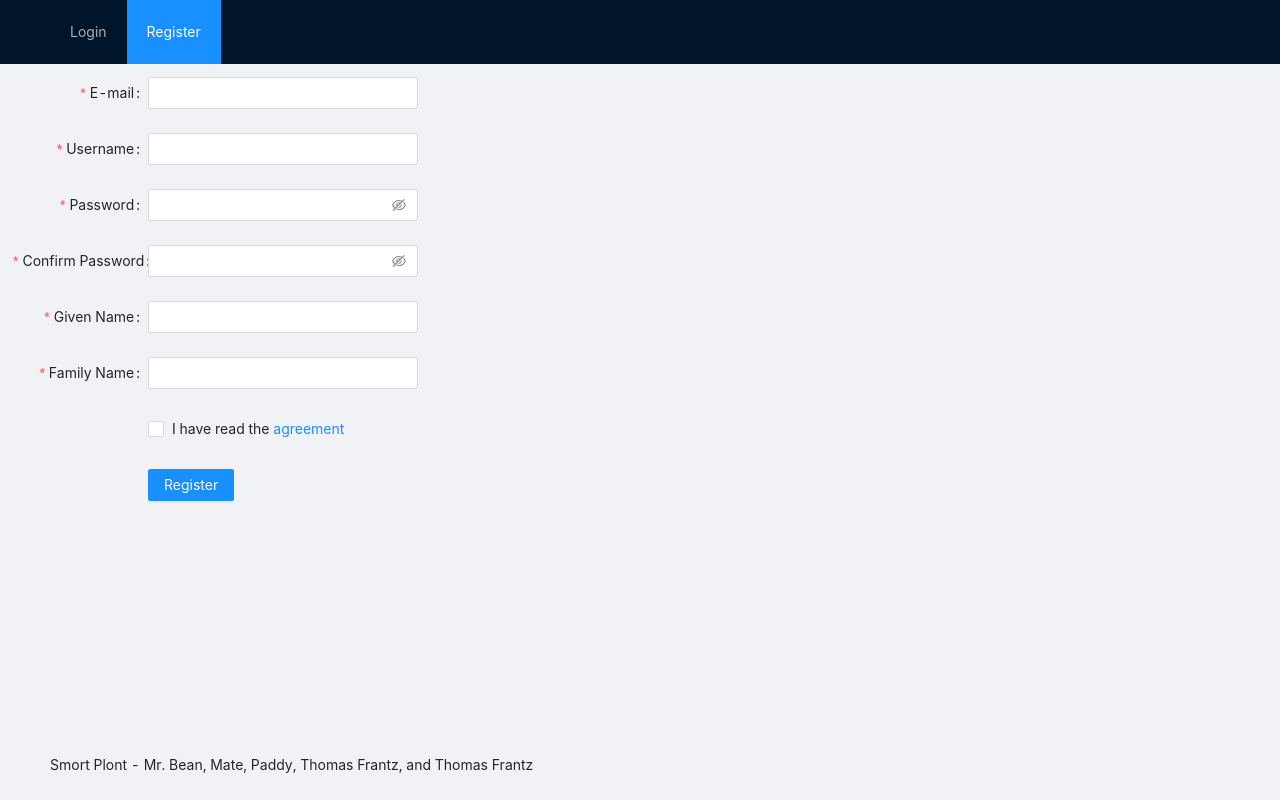
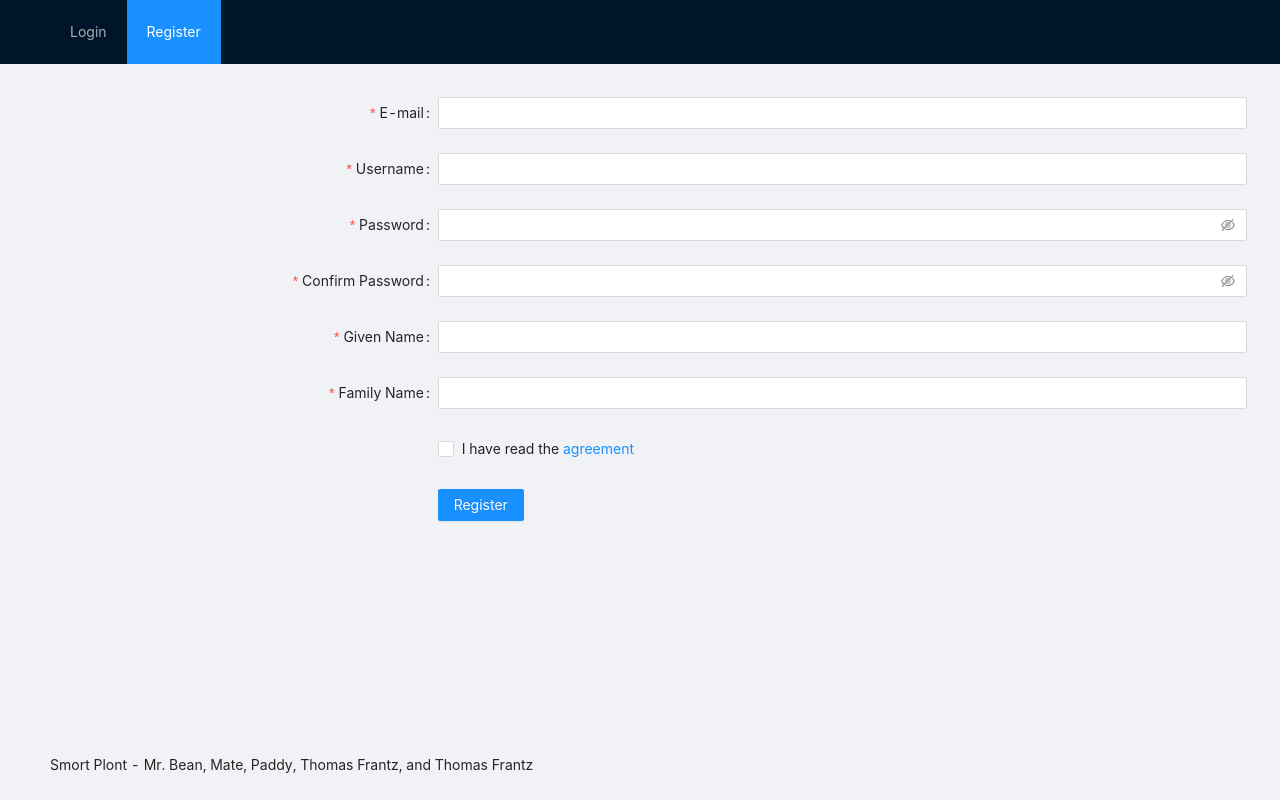
Before and after one commit to s3707187/smart_plant, a React (Create React App) app in the folder frontend/: page /register in a window 1280 px wide. Built offline with nearby package versions, Linux system fonts and the light colour scheme.

Commit message:
Added more controls for admins and refined user access controls

```diff
--- a/frontend/src/components/PlantUserAccessComponent.native.tsx
+++ b/frontend/src/components/PlantUserAccessComponent.native.tsx
@@ -8,10 +8,11 @@ const { Title, Text, Link } = Typography;
 interface PlantUserAccessComponentProps {
     name: string;
     onDelete: () => void;
+    canEdit: boolean;
 }
 
 const PlantUserAccessComponent: React.FC<PlantUserAccessComponentProps> = (props: PlantUserAccessComponentProps) => {
-    const { name, onDelete } = props;
+    const { name, onDelete, canEdit } = props;
 
     return (
         <div
@@ -24,7 +25,7 @@ const PlantUserAccessComponent: React.FC<PlantUserAccessComponentProps> = (props
             }}
         >
             <Text>{name}</Text>
-            <CloseCircleOutlined style={{ fontSize: 15, marginLeft: 15 }} onClick={onDelete} />
+            {canEdit && <CloseCircleOutlined style={{ fontSize: 15, marginLeft: 15 }} onClick={onDelete} />}
         </div>
     );
 };
--- a/frontend/src/containers/PlantHistoryContainer.tsx
+++ b/frontend/src/containers/PlantHistoryContainer.tsx
@@ -23,7 +23,7 @@ const PlantHistoryContainer: React.FC<PlantHistoryComponentProps> = (props: Plan
         }[],
         { plant_id: number }
     >("get_plant_records", { plant_id });
-    console.log(data);
+    console.log("PLANT RECORDS", data);
 
     return (
         <div
--- a/frontend/src/containers/PlantUsersContainer.tsx
+++ b/frontend/src/containers/PlantUsersContainer.tsx
@@ -9,10 +9,11 @@ const { Title, Text, Link } = Typography;
 
 interface PlantUsersContainerProps {
     plant_id: number;
+    canEdit: boolean;
 }
 
 const PlantUsersContainer: React.FC<PlantUsersContainerProps> = (props: PlantUsersContainerProps) => {
-    const { plant_id } = props;
+    const { plant_id, canEdit } = props;
 
     const { data: member_data, errors: e, refetch } = useGet<string[], { plant_id: number }>("get_plant_members", {
         plant_id,
@@ -50,7 +51,7 @@ const PlantUsersContainer: React.FC<PlantUsersContainerProps> = (props: PlantUse
                 justifyContent: "center",
             }}
         >
-            <Title level={2}>Access Controls</Title>
+            <Title level={3}>Members who can view this plant</Title>
             {member_data &&
                 member_data.map((linked_user) => (
                     <PlantUserAccessComponent
@@ -60,10 +61,11 @@ const PlantUsersContainer: React.FC<PlantUsersContainerProps> = (props: PlantUse
                                 refetch({ plant_id });
                             });
                         }}
+                        canEdit={canEdit}
                     />
                 ))}
             {/*TODO change this so it works when we get 'access' field.*/}
-            {!isAddingNewPerson && (
+            {!isAddingNewPerson && canEdit && (
                 <Link
                     onClick={() => {
                         setAddingNewPerson(true);
@@ -72,7 +74,7 @@ const PlantUsersContainer: React.FC<PlantUsersContainerProps> = (props: PlantUse
                     Add another user!
                 </Link>
             )}
-            {isAddingNewPerson && (
+            {isAddingNewPerson && canEdit && (
                 <PlantUserAccessInputComponent
                     name={name}
                     errors={errors}
--- a/frontend/src/screens/LoginScreen.tsx
+++ b/frontend/src/screens/LoginScreen.tsx
@@ -1,5 +1,5 @@
 import React, { useEffect, useState } from "react";
-import { Form, Input, Button, Checkbox } from "antd";
+import { Form, Input, Button, Checkbox, Layout } from "antd";
 import { getAccessToken, setAccessToken, setRefreshToken } from "../app/token";
 import { ResponseData, ResponseError, usePost } from "../utils/apiHooks";
 
@@ -36,6 +36,16 @@ const LoginScreen: React.FC<LoginScreenProps> = (props: LoginScreenProps) => {
     };
 
     return (
+        <Layout>
+            <Layout.Content
+                style={{
+                    margin: 20,
+                    display: "flex",
+                    flexDirection: "column",
+                    // alignItems: "center",
+                    // justifyContent: "center",
+                }}
+            >
                 <Form
                     {...layout}
                     style={{ padding: 13 }}
@@ -71,6 +81,8 @@ const LoginScreen: React.FC<LoginScreenProps> = (props: LoginScreenProps) => {
                         </Button>
                     </Form.Item>
                 </Form>
+            </Layout.Content>
+        </Layout>
     );
 };
 
--- a/frontend/src/screens/PlantScreen.tsx
+++ b/frontend/src/screens/PlantScreen.tsx
@@ -225,9 +225,12 @@ const PlantScreen: React.FC<PlantScreenProps> = (props: PlantScreenProps) => {
             plant_type: string;
             plant_health: string;
             password: string;
+            access: "read" | "edit";
         },
         { plant_id: number }
     >("view_plant_details", { plant_id });
+
+    console.log("PLANT DATA", data);
 
     return (
         <Layout>
@@ -275,7 +278,7 @@ const PlantScreen: React.FC<PlantScreenProps> = (props: PlantScreenProps) => {
                         {data?.plant_type || "No plant type set"}
                     </Text>
                 </div>
-                <PlantUsersContainer plant_id={plant_id} />
+                <PlantUsersContainer plant_id={plant_id} canEdit={data?.access === "edit"} />
             </Content>
         </Layout>
     );
--- a/frontend/src/screens/RegisterScreen.tsx
+++ b/frontend/src/screens/RegisterScreen.tsx
@@ -1,5 +1,5 @@
 import React, { useState } from "react";
-import { Form, Input, Tooltip, Cascader, Select, Row, Col, Checkbox, Button, AutoComplete } from "antd";
+import { Form, Input, Tooltip, Cascader, Select, Row, Col, Checkbox, Button, AutoComplete, Layout } from "antd";
 import { QuestionCircleOutlined } from "@ant-design/icons";
 import { setAccessToken, setRefreshToken } from "../app/token";
 import { usePost } from "../utils/apiHooks";
@@ -60,6 +60,16 @@ const RegisterScreen: React.FC<RegisterProps> = (props: RegisterProps) => {
     };
 
     return (
+        <Layout>
+            <Layout.Content
+                style={{
+                    margin: 20,
+                    display: "flex",
+                    flexDirection: "column",
+                    // alignItems: "center",
+                    // justifyContent: "center",
+                }}
+            >
                 <Form
                     style={{ padding: 13 }}
                     {...formItemLayout}
@@ -175,6 +185,8 @@ const RegisterScreen: React.FC<RegisterProps> = (props: RegisterProps) => {
                         </Button>
                     </Form.Item>
                 </Form>
+            </Layout.Content>
+        </Layout>
     );
 };
 
```
Lines whose indentation alone changed are shown as unchanged.
